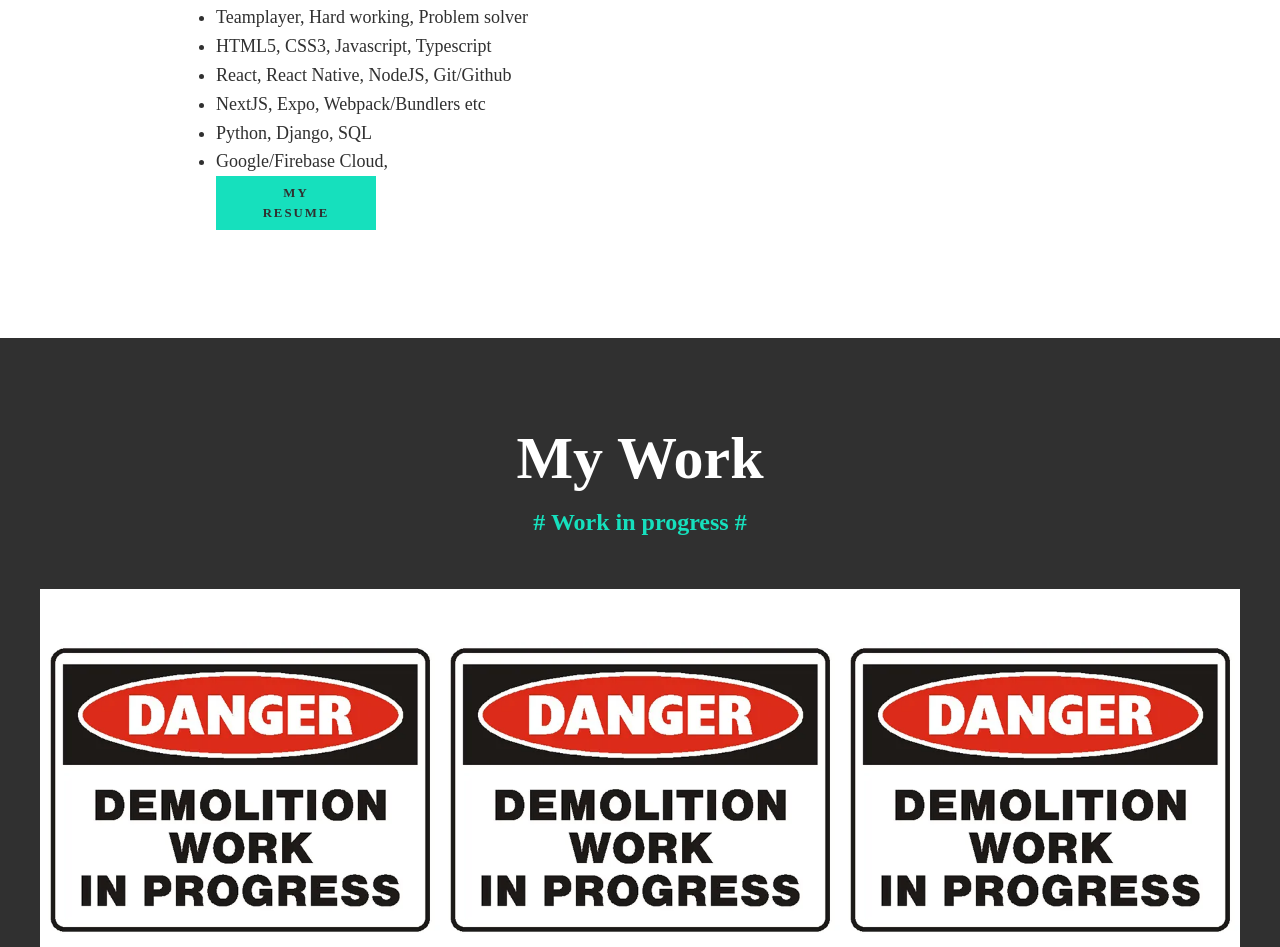
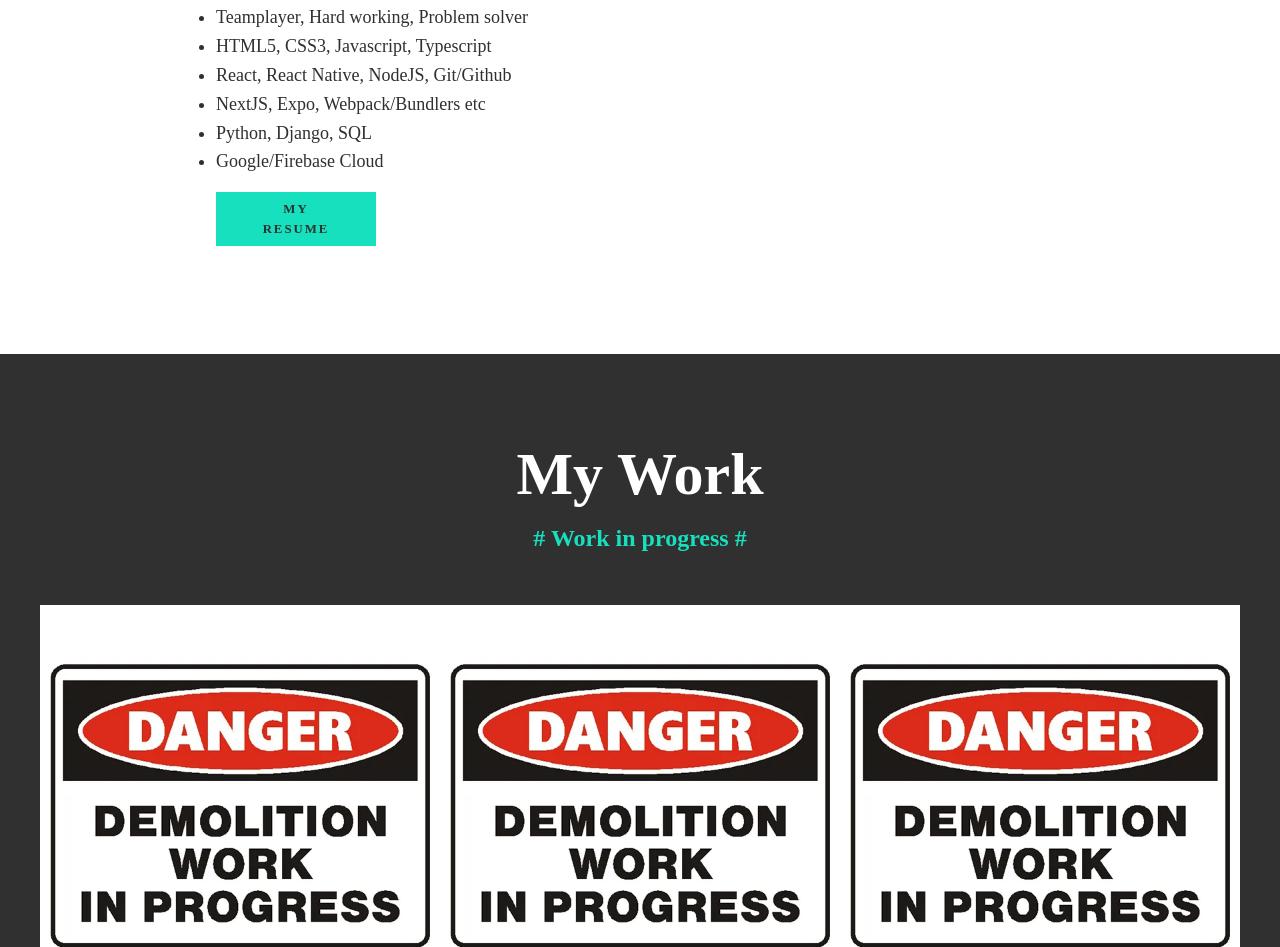
Before and after one commit to Gjersan/Gjersan.github.io, a plain HTML site: page index.html in a window 1280 px wide. Shown: the part 1628-2575 px from the top of the page. Drawn offline with nearby package versions, Linux system fonts and the light colour scheme.

Commit message:
added resume

```diff
--- a/css/style.css
+++ b/css/style.css
@@ -374,7 +374,7 @@ header {
 }
 
 .about-me .btn {
-    align-self: center;
+    margin-top: 1rem;
     text-align: center;
     max-width: 10rem;
 }
--- a/index.html
+++ b/index.html
@@ -89,8 +89,9 @@
                 <li>React, React Native, NodeJS, Git/Github</li>
                 <li>NextJS, Expo, Webpack/Bundlers etc</li>
                 <li>Python, Django, SQL</li>
-                <li>Google/Firebase Cloud,</li>
-                <a class="btn" aria-disabled="true" href="">My resume</a>
+                <li>Google/Firebase Cloud</li>
+                <a class="btn" href="/Curriculum Vitae - Jonas (Andreas) Gjersvold.pdf">My
+                    resume</a>
             </ul>
         </div>
         <img src="/img/image1.jpg" alt="Andreas walking on beach" class="about-me__img">
```
Also changed, not shown: 1 other file.
